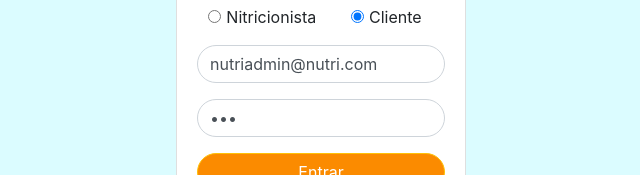
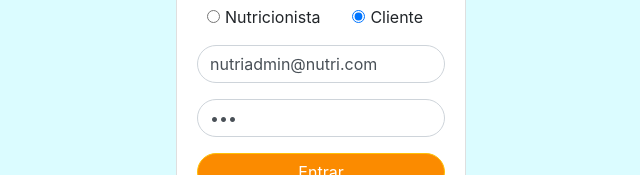
Before and after one commit to Robson70x7/AppNutry, a plain HTML site: page index.html in a window 1280 px wide. Shown: the part 435-610 px from the top of the page, 319-959 px from the left. Drawn offline with nearby package versions, Linux system fonts and the light colour scheme.

Commit message:
Nome campos

```diff
--- a/index.html
+++ b/index.html
@@ -28,7 +28,7 @@
                                 <div class="form-check form-check-inline">
                                     <input class="form-check-input" type="radio" name="tipoLogin" id="nutri"
                                         value="Nutri">
-                                    <label class="form-check-label" for="nutri">Nitricionista</label>
+                                    <label class="form-check-label" for="nutri">Nutricionista</label>
                                 </div>
                                 <div class="form-check form-check-inline">
                                     <input class="form-check-input" checked type="radio" name="tipoLogin" id="cliente"
```
